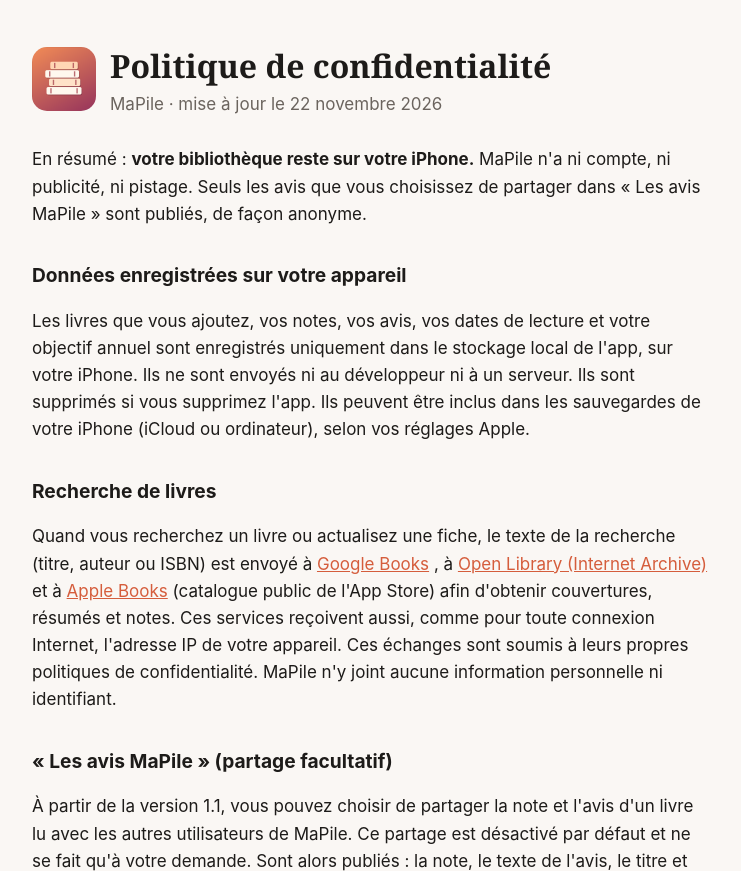
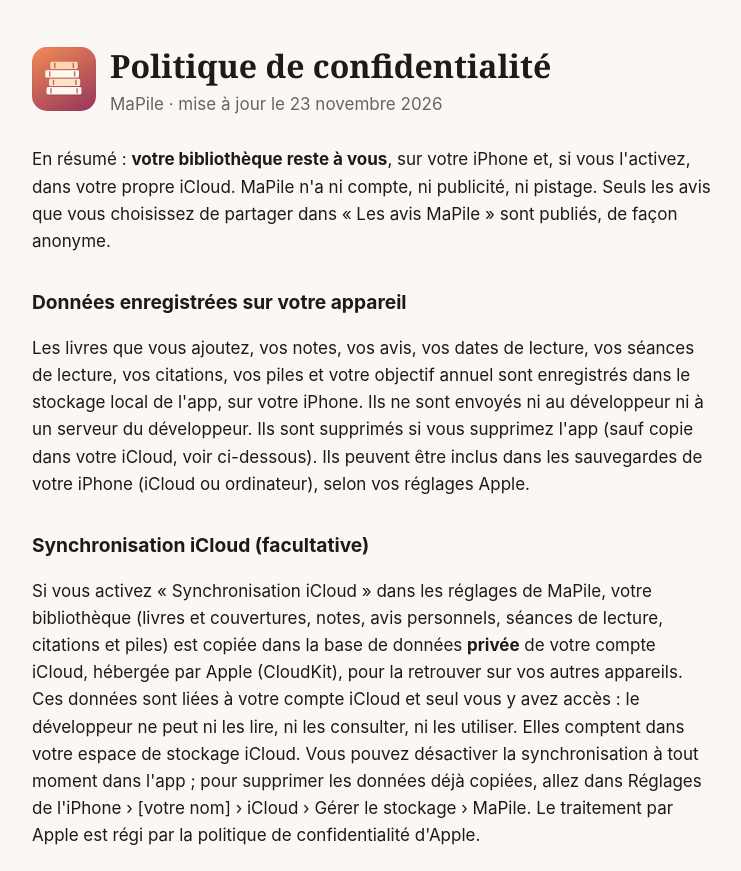
Before and after one commit to romandsl8/mapile-site, a plain HTML site: page confidentialite.html in a window 1280 px wide. Shown: the top 871 px of the page, without its empty margins (268-1009 px from the left). Drawn offline with Linux system fonts and the light colour scheme.

Commit message:
Confidentialité : synchronisation iCloud facultative (base privée de l'utilisateur)
Co-Authored-By: Claude Opus 5.5 <noreply@anthropic.com>

```diff
--- a/confidentialite.html
+++ b/confidentialite.html
@@ -10,13 +10,16 @@
 <main>
   <header>
     <img src="icon.png" alt="Icône de MaPile">
-    <div><h1>Politique de confidentialité</h1><p class="sub">MaPile · mise à jour le 22 novembre 2026</p></div>
+    <div><h1>Politique de confidentialité</h1><p class="sub">MaPile · mise à jour le 23 novembre 2026</p></div>
   </header>
 
-  <p>En résumé : <strong>votre bibliothèque reste sur votre iPhone.</strong> MaPile n'a ni compte, ni publicité, ni pistage. Seuls les avis que vous choisissez de partager dans « Les avis MaPile » sont publiés, de façon anonyme.</p>
+  <p>En résumé : <strong>votre bibliothèque reste à vous</strong>, sur votre iPhone et, si vous l'activez, dans votre propre iCloud. MaPile n'a ni compte, ni publicité, ni pistage. Seuls les avis que vous choisissez de partager dans « Les avis MaPile » sont publiés, de façon anonyme.</p>
 
   <h2>Données enregistrées sur votre appareil</h2>
-  <p>Les livres que vous ajoutez, vos notes, vos avis, vos dates de lecture et votre objectif annuel sont enregistrés uniquement dans le stockage local de l'app, sur votre iPhone. Ils ne sont envoyés ni au développeur ni à un serveur. Ils sont supprimés si vous supprimez l'app. Ils peuvent être inclus dans les sauvegardes de votre iPhone (iCloud ou ordinateur), selon vos réglages Apple.</p>
+  <p>Les livres que vous ajoutez, vos notes, vos avis, vos dates de lecture, vos séances de lecture, vos citations, vos piles et votre objectif annuel sont enregistrés dans le stockage local de l'app, sur votre iPhone. Ils ne sont envoyés ni au développeur ni à un serveur du développeur. Ils sont supprimés si vous supprimez l'app (sauf copie dans votre iCloud, voir ci-dessous). Ils peuvent être inclus dans les sauvegardes de votre iPhone (iCloud ou ordinateur), selon vos réglages Apple.</p>
+
+  <h2>Synchronisation iCloud (facultative)</h2>
+  <p>Si vous activez « Synchronisation iCloud » dans les réglages de MaPile, votre bibliothèque (livres et couvertures, notes, avis personnels, séances de lecture, citations et piles) est copiée dans la base de données <strong>privée</strong> de votre compte iCloud, hébergée par Apple (CloudKit), pour la retrouver sur vos autres appareils. Ces données sont liées à votre compte iCloud et seul vous y avez accès : le développeur ne peut ni les lire, ni les consulter, ni les utiliser. Elles comptent dans votre espace de stockage iCloud. Vous pouvez désactiver la synchronisation à tout moment dans l'app ; pour supprimer les données déjà copiées, allez dans Réglages de l'iPhone › [votre nom] › iCloud › Gérer le stockage › MaPile. Le traitement par Apple est régi par la politique de confidentialité d'Apple.</p>
 
   <h2>Recherche de livres</h2>
   <p>Quand vous recherchez un livre ou actualisez une fiche, le texte de la recherche (titre, auteur ou ISBN) est envoyé à <a href="https://policies.google.com/privacy">Google Books</a> , à <a href="https://archive.org/about/terms">Open Library (Internet Archive)</a> et à <a href="https://www.apple.com/fr/legal/privacy/">Apple Books</a> (catalogue public de l'App Store) afin d'obtenir couvertures, résumés et notes. Ces services reçoivent aussi, comme pour toute connexion Internet, l'adresse IP de votre appareil. Ces échanges sont soumis à leurs propres politiques de confidentialité. MaPile n'y joint aucune information personnelle ni identifiant.</p>
```
